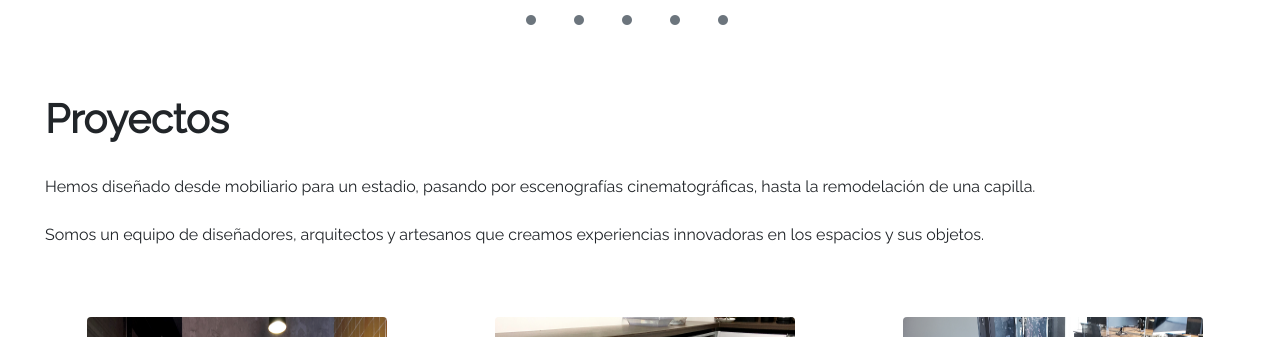
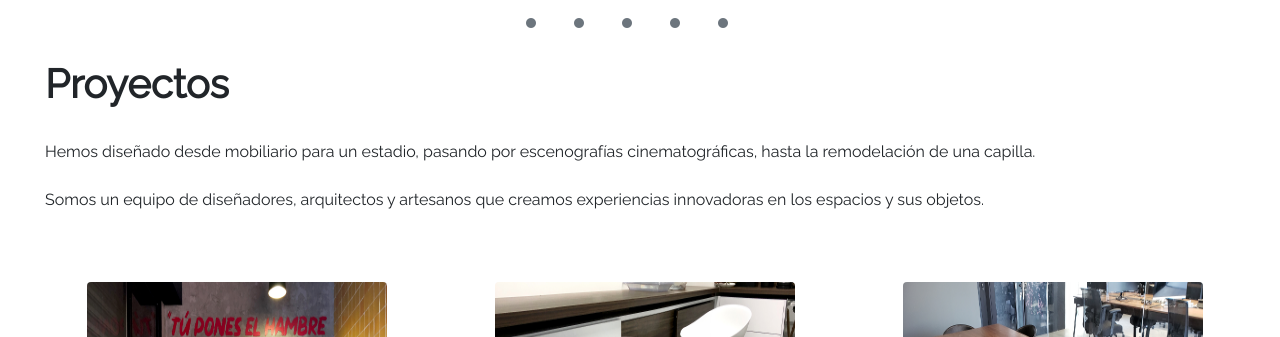
Before and after one commit to DeveloperGlucosa/estudio-lalo, an Angular app: page /proyectos in a window 1280 px wide. Shown: the top 337 px of the page. Built offline with nearby package versions, Linux system fonts and the light colour scheme.

Commit message:
changes in all modules for menu

```diff
--- a/src/app/components/header/header.component.html
+++ b/src/app/components/header/header.component.html
@@ -1,7 +1,6 @@
 
 <nav class="navbar navbar-expand-md navbar-light bg-light">
   <div class="container d-md-none" id="container-responsive">
-
     <div class="row">
       <div class="col" id="col-logo-sm">
         <a href="#">
--- a/src/app/components/header/header.component.scss
+++ b/src/app/components/header/header.component.scss
@@ -7,9 +7,16 @@
     text-transform: uppercase;
     background-color:white !important;
     text-align: center;
-    height: 5vh;
     width: 100vw;
 }
+@media (min-width: 768px) {
+    .navbar{
+
+      height: 45px;
+    }
+  }
+
+
 #col-logo-sm{
     text-align: left !important;
 }
@@ -35,10 +42,12 @@ nav-link{
 
 #container-menu{
     justify-content: center;
+    background-color: white;
 }
 
 #container-responsive{
     display: block;
+    height: 70px;
 }
 
 .boton-menu{
--- a/src/app/pages/estudio/estudio.component.scss
+++ b/src/app/pages/estudio/estudio.component.scss
@@ -1,7 +1,7 @@
 #container-estudio{
 padding-left: 45px;
 padding-right: 35px;
-padding-top: 30px;
+padding-top: 15px;
 font-family: 'Raleway-regular';
 text-align: justify;
 }
--- a/src/app/pages/home/home.component.css
+++ b/src/app/pages/home/home.component.css
@@ -9,7 +9,7 @@
     background-position: center center;
     -webkit-background-size: cover;
     background-size: cover;
-    height: 89vh;
+    height: 85vh;
     width: 100vw;
 }
 
--- a/src/app/pages/proyectos/proyectos.component.html
+++ b/src/app/pages/proyectos/proyectos.component.html
@@ -1,6 +1,6 @@
 <app-header></app-header>
 <div class="container-fluid" id="container-proyectos">
-    <div class="row intro">
+    <div class="row">
         <div class="col">
             <h1><b>Proyectos</b></h1>
             <br />
--- a/src/app/pages/proyectos/proyectos.component.scss
+++ b/src/app/pages/proyectos/proyectos.component.scss
@@ -1,13 +1,11 @@
 #container-proyectos{
     padding-left: 45px;
     padding-right: 35px;
-    padding-top: 30px;
+    padding-top: 15px;
     font-family: 'Raleway-regular';
     text-align: justify;
 }
-.intro{
-        padding-top: 25px;
-}
+
 .img-proceso{
     width: 300px;
     height: 280px;
--- a/src/app/pages/servicios/servicios.component.html
+++ b/src/app/pages/servicios/servicios.component.html
@@ -1,6 +1,6 @@
 <app-header></app-header>
 <div class="container-fluid" id="container-servicios">
-    <div class="row intro">
+    <div class="row">
         <div class="col">
             <h1><b>Servicios</b></h1>
             <br/>
--- a/src/app/pages/servicios/servicios.component.scss
+++ b/src/app/pages/servicios/servicios.component.scss
@@ -1,7 +1,7 @@
 #container-servicios{
     padding-left: 45px;
     padding-right: 35px;
-    padding-top: 30px;
+    padding-top: 15px;
     font-family: 'Raleway-regular';
     text-align: justify;
     }
@@ -17,9 +17,7 @@
         margin-bottom: 15px;
     }
 
-    .intro{
-        padding-top: 25px;
-    }
+
     .white-block{
         width: 100%;
         height: 45px;
```
